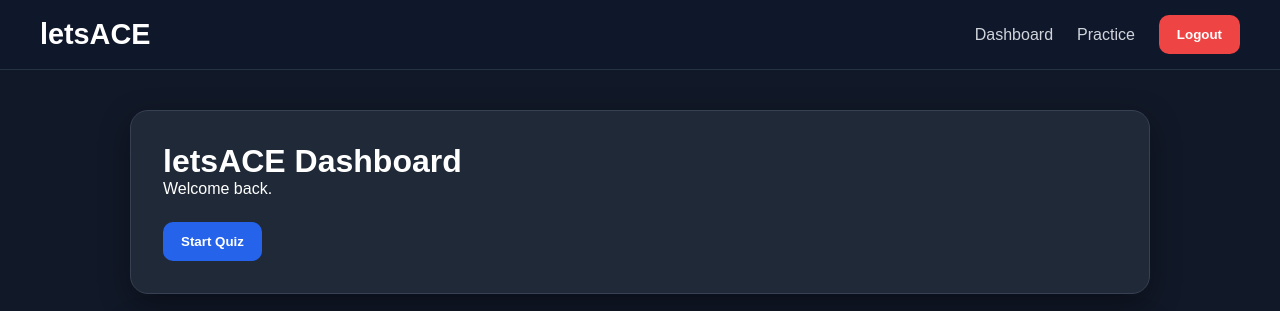
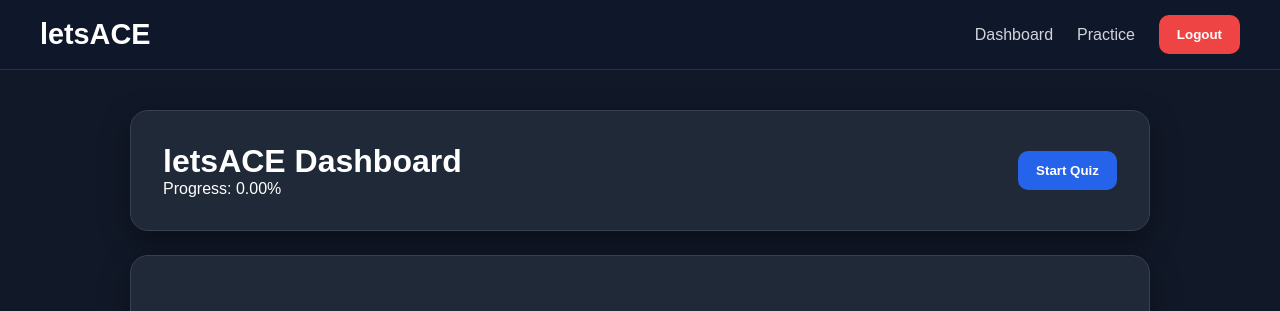
Before and after one commit to Harris-Cabrera/letsACE, a React (Vite) app in the folder frontend/: page /dashboard in a window 1280 px wide. Shown: the top 311 px of the page. Built offline with nearby package versions, Linux system fonts and the light colour scheme; no server answers; sample sign-in values are in the browser's storage.

Commit message:
UI touchup on DeshboardHeader

```diff
--- a/frontend/src/components/dashboard/DashboardHeader.jsx
+++ b/frontend/src/components/dashboard/DashboardHeader.jsx
@@ -1,18 +1,24 @@
 import { useNavigate } from "react-router-dom";
 
-function DashboardHeader() {
+function DashboardHeader({ stats }) {
     const navigate = useNavigate();
 
     return (
-        <>
-            <h1>letsACE Dashboard</h1>
-            <p>Welcome back.</p>
-            <div className="button-row" style={{ marginTop: "24px" }}>
-                <button onClick={() => navigate("/quiz")}>
-                    Start Quiz
-                </button>
+        <div className="dashboard-header-content">
+            <div>
+                <h1>
+                    letsACE Dashboard
+                </h1>
+                <p>
+                    Progress: {stats.accuracy.toFixed(2)}%
+                </p>
             </div>
-        </>
+
+            <button className="start-quiz-button"
+                onClick={() => navigate("/quiz")}>
+                Start Quiz
+            </button>
+        </div>
     );
 }
 
--- a/frontend/src/pages/Dashboard.jsx
+++ b/frontend/src/pages/Dashboard.jsx
@@ -55,7 +55,7 @@ function Dashboard() {
   return (
     <Layout>
       <Card className="dashboard-card">
-        <DashboardHeader />
+        <DashboardHeader stats = {stats}/>
       </Card>
       <Card className="dashboard-card">
         <StatGrid stats={stats} />
--- a/frontend/src/styles/dashboard.css
+++ b/frontend/src/styles/dashboard.css
@@ -56,3 +56,14 @@
     grid-template-columns: 1fr;
   }
 }
+
+.dashboard-header-content {
+  display: flex;
+  align-items: center;
+  justify-content: space-between;
+  gap: 24px;
+}
+
+.start-quiz-button {
+  white-space: nowrap;
+}
```
